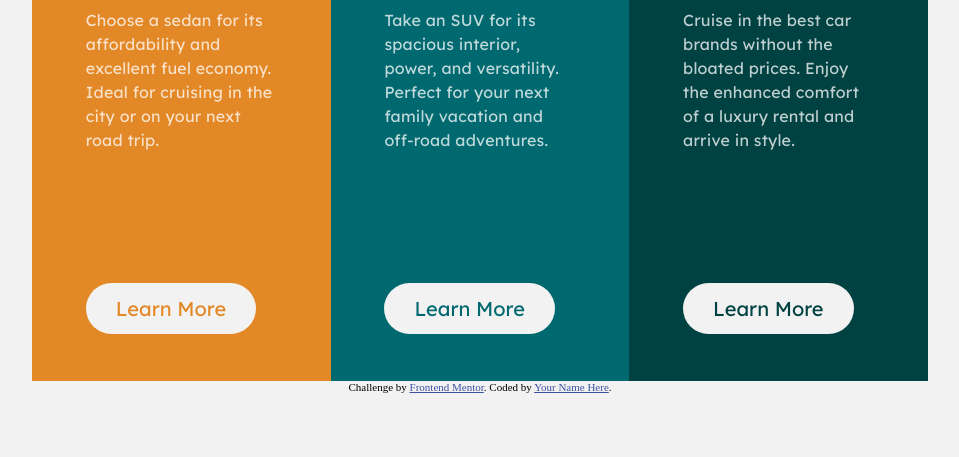
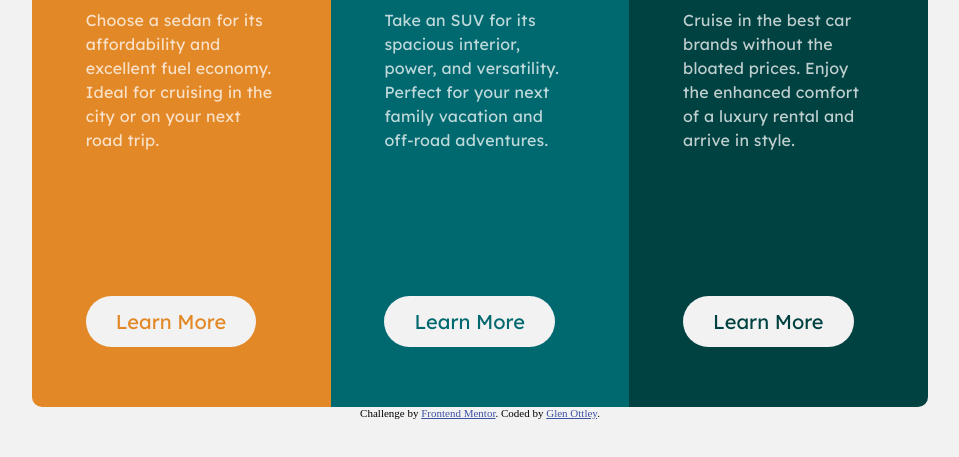
Before and after one commit to GlenOttley/3-column-preview-card-component-main, a website: page dist/index.html in a window 1280 px wide. Shown: the part 345-802 px from the top of the page, without its empty margins (160-1119 px from the left). Drawn offline with Linux system fonts and the light colour scheme.

Commit message:
added rounded edges and button hover effects

```diff
--- a/dist/index.html
+++ b/dist/index.html
@@ -57,7 +57,7 @@
 
   <div class="attribution">
     Challenge by <a href="https://www.frontendmentor.io?ref=challenge" target="_blank">Frontend Mentor</a>.
-    Coded by <a href="#">Your Name Here</a>.
+    Coded by <a href="https://www.glenottley.com">Glen Ottley</a>.
   </div>
 
 </body>
--- a/dist/static/style.css
+++ b/dist/static/style.css
@@ -32,7 +32,7 @@ p {
 	font-size: .8rem;
 	letter-spacing: .2px;
 	line-height: 1.2rem;
-	margin-bottom: 1.75rem;
+	/*margin-bottom: 1.75rem;*/
 }
 
 .container {
@@ -50,14 +50,22 @@ p {
 .btn {
 	background-color: hsl(0, 0%, 95%);
 	border-radius: 100px;
+	display: inline-block;
 	font-family: "Lexend Deca";
 	font-size: 1rem;
 	padding: .65em 1.5em;
 	text-decoration: none;
+	transition: all .2s ease-in-out;
+}
+
+.btn:hover {
+	opacity: .75;
+	transform: scale(1.1);
 }
 
 .orange {
 	background-color: hsl(31, 77%, 52%);
+	border-radius: 10px 10px 0 0;
 }
 
 	.orange .btn {
@@ -74,6 +82,7 @@ p {
 
 .dark-cyan {
 	background-color: hsl(179, 100%, 13%);
+	border-radius: 0 0 10px 10px;
 }
 
 	.dark-cyan .btn {
@@ -87,11 +96,19 @@ p {
 	}
 
 	body {
-		padding: 10% 15%
+		padding: 10% 15%;
 	}
 
 	p {
 		margin-bottom: 9em;
+	}
+
+	.orange {
+		border-radius: 10px 0 0 10px;
+	}
+
+	.dark-cyan {
+		border-radius: 0 10px 10px 0;
 	}
 }
 
```
Also changed, not shown: README.md.
